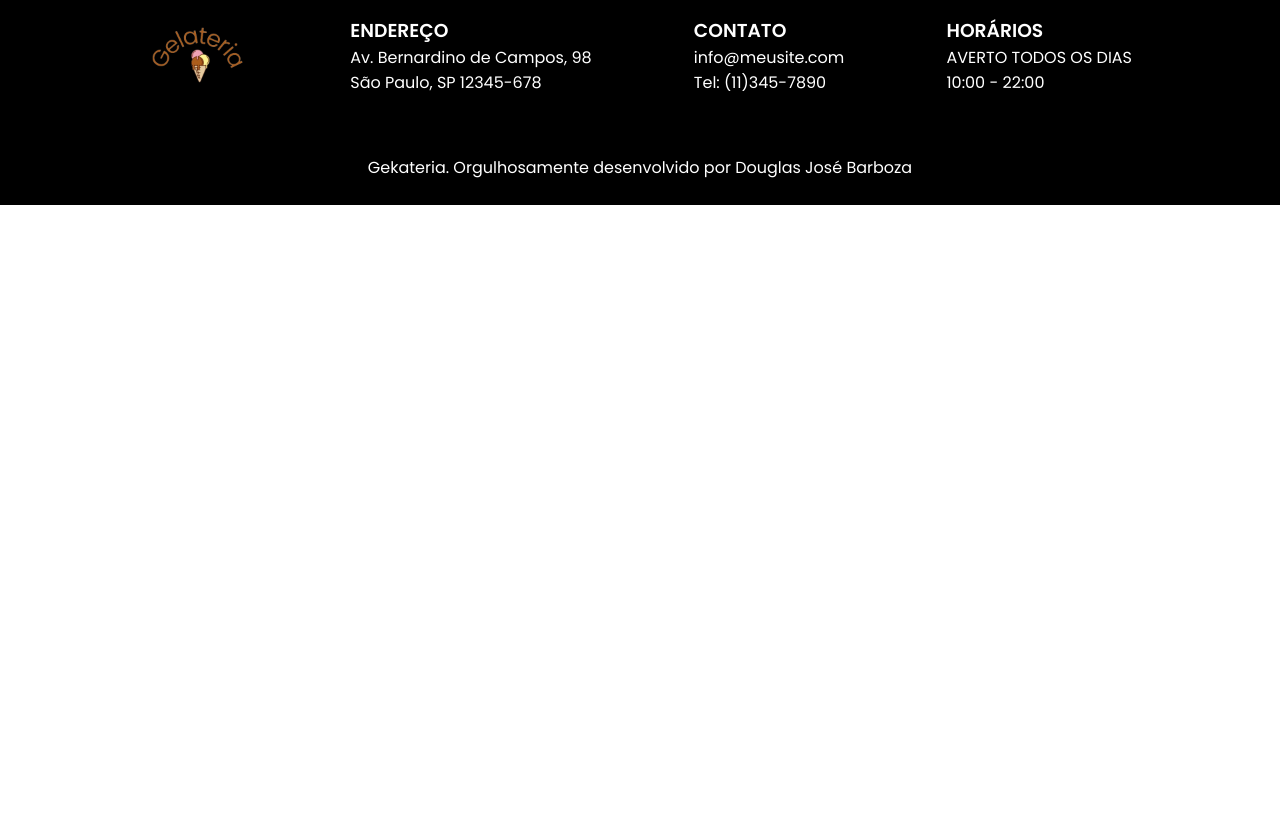
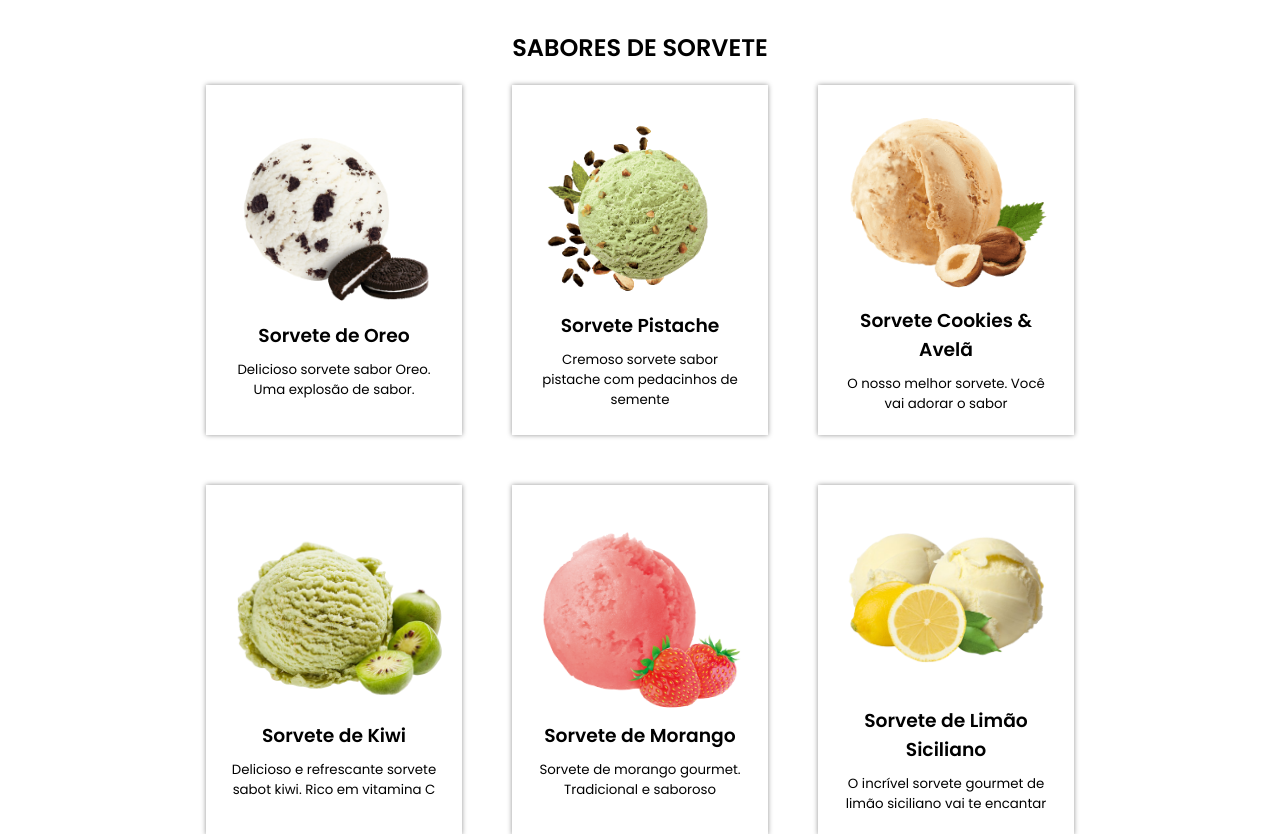
Before and after one commit to douglasjosebarboza/gelateria, a React (Vite) app: page /sabores in a window 1280 px wide. Shown: the part 820-1654 px from the top of the page. Before the commit the page ends 1025 px from the top, so only its background shows below. Built offline with nearby package versions, Linux system fonts and the light colour scheme.

Commit message:
sabores page

```diff
--- a/src/components/main/home/index.jsx
+++ b/src/components/main/home/index.jsx
@@ -3,7 +3,7 @@ import "./style.css"
 export default function Main() {
     return (
         <section>
-            <section className="capa">
+            <section className="capa-home">
                 <div>
                     <h1>SORVETE ARTESANAL</h1>
                 </div>
--- a/src/components/main/home/style.css
+++ b/src/components/main/home/style.css
@@ -1,5 +1,5 @@
-.capa {
-    background-image: url("../../../../assets/banner-home.png");
+.capa-home {
+    background-image: url("./assets/banner-home.png");
     background-position: center;
     background-repeat: no-repeat;
     background-size: contain;
@@ -8,7 +8,7 @@
     margin-top: 80px;
 }
 
-.capa div {
+.capa-home div {
     display: flex;
     width: 100%;
     height: 100%;
@@ -17,7 +17,7 @@
     text-align: center;
 }
 
-.capa h1 {
+.capa-home h1 {
     font-size: 100px;
     color: white;
     text-shadow: 3px 5px 2px #474747;
@@ -114,7 +114,7 @@
 
 @media screen and (max-width: 768px){
 
-    .capa h1 {
+    .capa-home h1 {
       font-size: 60px;
     }
 
--- a/src/components/main/sabores/index.jsx
+++ b/src/components/main/sabores/index.jsx
@@ -3,12 +3,47 @@ import "./style.css"
 export default function Main() {
     return (
         <section>
-            <section className="capa">
+            <section className="capa-sabores">
                 <div>
                     <h1>NOSSOS SABORES</h1>
                 </div>
             </section>
 
+            <section className="section-cards">
+                <h2>SABORES DE SORVETE</h2>
+                <div className="container-cards">
+                    <figure className="cards">
+                        <img src="./assets/sabor-oreo.png" alt="" />
+                        <h3>Sorvete de Oreo</h3>
+                        <small>Delicioso sorvete sabor Oreo. Uma explosão de sabor.</small>
+                    </figure>
+                    <figure className="cards">
+                        <img src="./assets/sabor-pistache.png" alt="" />
+                        <h3>Sorvete Pistache</h3>
+                        <small>Cremoso sorvete sabor pistache com pedacinhos de semente</small>
+                    </figure>
+                    <figure className="cards">
+                        <img src="./assets/sabor-cookies-avela.png" alt="" />
+                        <h3>Sorvete Cookies & Avelã</h3>
+                        <small>O nosso melhor sorvete. Você vai adorar o sabor</small>
+                    </figure>
+                    <figure className="cards">
+                        <img src="./assets/sorbet-kiwi.png" alt="" />
+                        <h3>Sorvete de Kiwi</h3>
+                        <small>Delicioso e refrescante sorvete sabot kiwi. Rico em vitamina C</small>
+                    </figure>
+                    <figure className="cards">
+                        <img src="./assets/sorbet-morango.png" alt="" />
+                        <h3>Sorvete de Morango</h3>
+                        <small>Sorvete de morango gourmet. Tradicional e saboroso</small>
+                    </figure>
+                    <figure className="cards">
+                        <img src="./assets/sorbet-limao.png" alt="" />
+                        <h3>Sorvete de Limão Siciliano</h3>
+                        <small>O incrível sorvete gourmet de limão siciliano vai te encantar</small>
+                    </figure>
+                </div>
+            </section>
         </section>
     )
 }
--- a/src/components/main/sabores/style.css
+++ b/src/components/main/sabores/style.css
@@ -1,5 +1,5 @@
-.capa {
-    background-image: url("../../../../assets/banner-sabores.jpg");
+.capa-sabores {
+    background-image: url("./assets/banner-sabores.jpg");
     background-position: center;
     background-repeat: no-repeat;
     background-size: cover;
@@ -8,7 +8,7 @@
     margin-top: 80px;
 }
 
-.capa div {
+.capa-sabores div {
     display: flex;
     width: 100%;
     height: 100%;
@@ -17,14 +17,55 @@
     text-align: center;
 }
 
-.capa h1 {
+.capa-sabores h1 {
     font-size: 100px;
     color: white;
     text-shadow: 3px 5px 2px #474747;
 }
 
+.section-cards {
+    display: flex;
+    flex-direction: column;
+    justify-content: center;
+    align-items: center;
+    margin: 50px auto;
+    gap: 10px;
+}
+
+.container-cards {
+    max-width: 1024px;
+    display: flex;
+    flex-direction: row;
+    flex-wrap: wrap;
+    justify-content: center;
+    align-items: center;
+    margin: 10px auto;
+    gap: 50px;
+    padding: 0 0px;
+}
+
+.cards {
+    display: flex;
+    flex-direction: column;
+    align-items: center;
+    justify-content: center;
+    text-align: center;
+    width: calc(100% / 4 );
+    height: 350px;
+    padding: 20px;
+    box-shadow: 0px 0px 5px rgba(0, 0, 0, 0.425);
+}
+
+.cards img {
+    height: 200px;
+}
+
+.cards h3 {
+    padding-bottom: 10px;
+}
+
 @media screen and (max-width: 768px){
-    .capa h1 {
+    .capa-sabores h1 {
       font-size: 60px;
     }
 }
```
